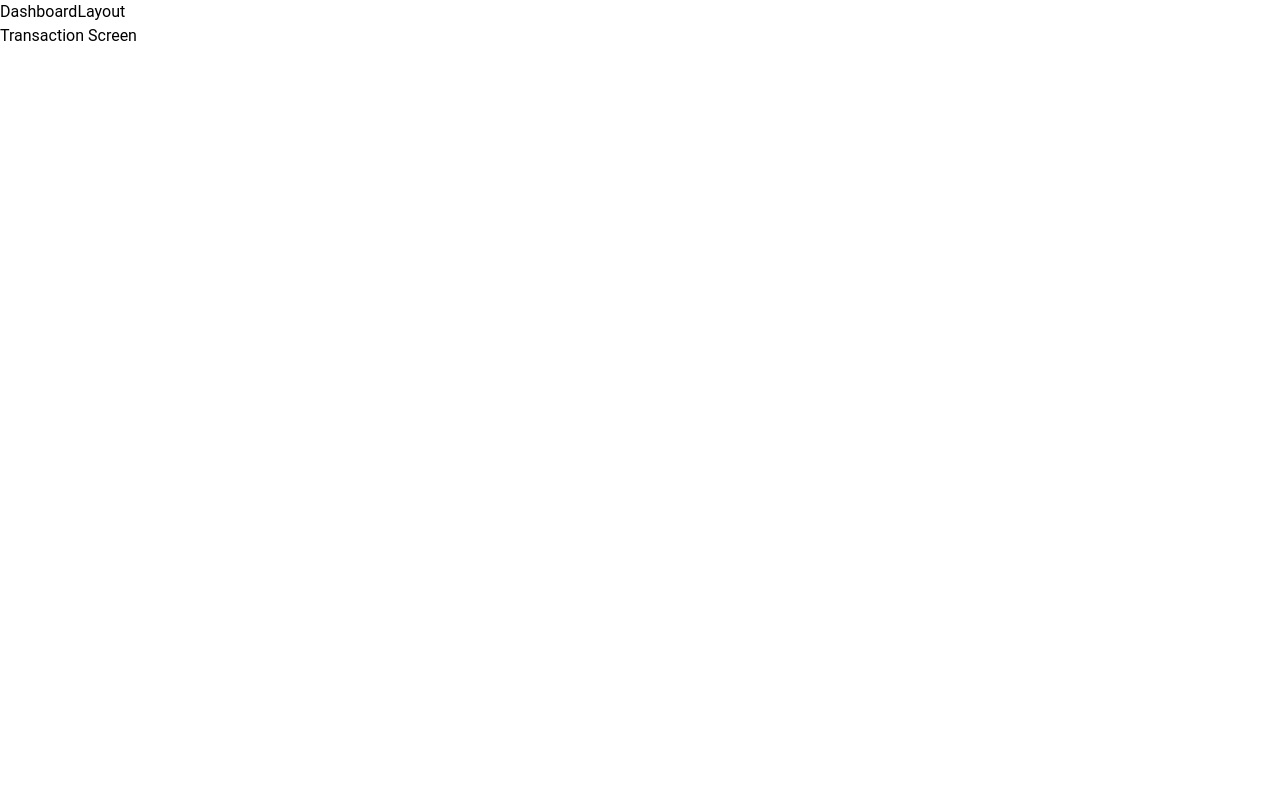
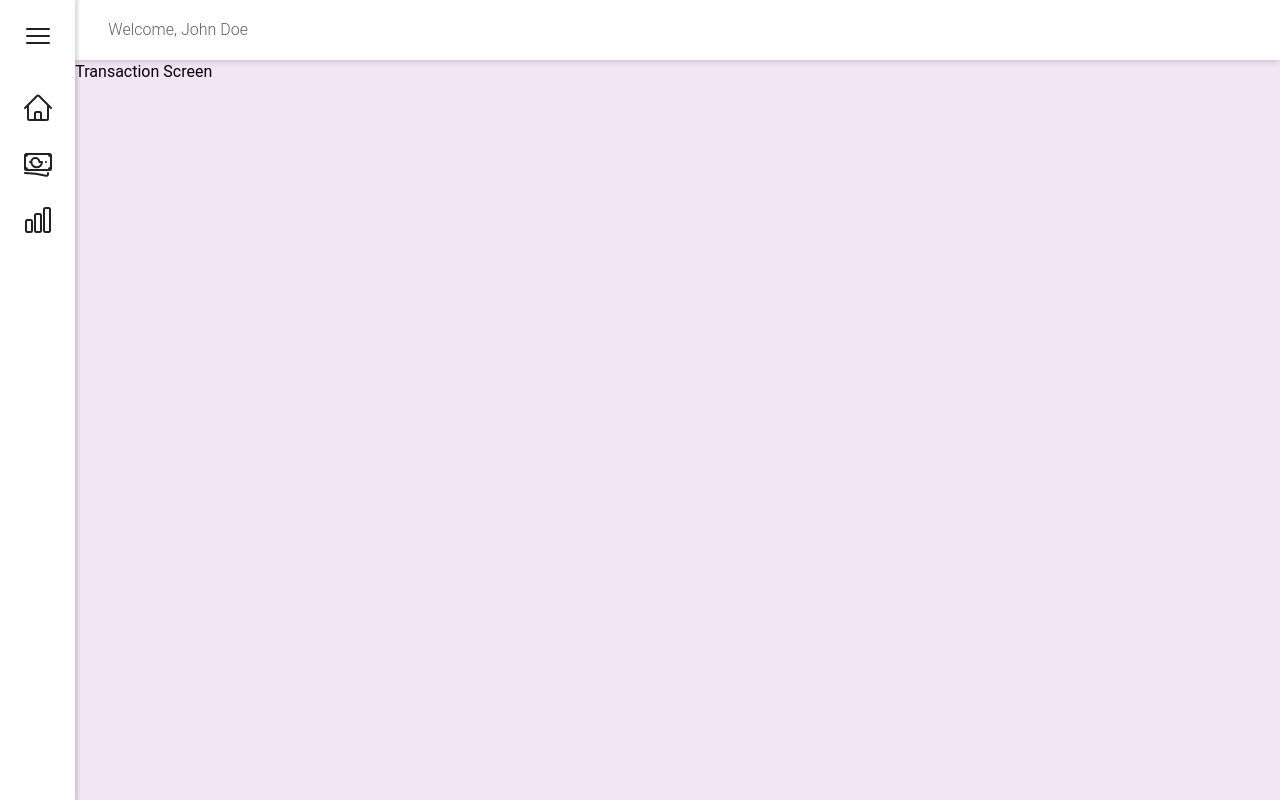
Before and after one commit to hzburki/finance-manager-ui, a React (Vite) app: page /transactions in a window 1280 px wide. Built offline with nearby package versions, Linux system fonts and the light colour scheme.

Commit message:
created App layout

```diff
--- a/src/components/dashboard.layout.tsx
+++ b/src/components/dashboard.layout.tsx
@@ -1,11 +1,90 @@
-import React from "react";
+import { IconButton, Navbar, Typography } from "@material-tailwind/react";
 import { Outlet } from "react-router-dom";
 
 export default function DashboardLayout() {
   return (
-    <div>
-      <h1>DashboardLayout</h1>
-      <Outlet />
+    <div className="min-h-screen flex flex-row">
+      {/* Side Menu */}
+      <div className="w-20 min-h-full z-10 shadow-r-md">
+        <div className="flex py-4 justify-center">
+          <IconButton variant="text">
+            <svg
+              xmlns="http://www.w3.org/2000/svg"
+              fill="none"
+              viewBox="0 0 24 24"
+              strokeWidth={1.5}
+              stroke="currentColor"
+              className="w-8 h-8 text-lg"
+            >
+              <path
+                strokeLinecap="round"
+                strokeLinejoin="round"
+                d="M3.75 6.75h16.5M3.75 12h16.5m-16.5 5.25h16.5"
+              />
+            </svg>
+          </IconButton>
+        </div>
+        <div className="flex justify-start items-center gap-y-4 py-4 flex-col">
+          <IconButton variant="text">
+            <svg
+              xmlns="http://www.w3.org/2000/svg"
+              fill="none"
+              viewBox="0 0 24 24"
+              strokeWidth={1.5}
+              stroke="currentColor"
+              className="w-8 h-8"
+            >
+              <path
+                strokeLinecap="round"
+                strokeLinejoin="round"
+                d="M2.25 12l8.954-8.955c.44-.439 1.152-.439 1.591 0L21.75 12M4.5 9.75v10.125c0 .621.504 1.125 1.125 1.125H9.75v-4.875c0-.621.504-1.125 1.125-1.125h2.25c.621 0 1.125.504 1.125 1.125V21h4.125c.621 0 1.125-.504 1.125-1.125V9.75M8.25 21h8.25"
+              />
+            </svg>
+          </IconButton>
+          <IconButton variant="text">
+            <svg
+              xmlns="http://www.w3.org/2000/svg"
+              fill="none"
+              viewBox="0 0 24 24"
+              strokeWidth={1.5}
+              stroke="currentColor"
+              className="w-8 h-8"
+            >
+              <path
+                strokeLinecap="round"
+                strokeLinejoin="round"
+                d="M2.25 18.75a60.07 60.07 0 0115.797 2.101c.727.198 1.453-.342 1.453-1.096V18.75M3.75 4.5v.75A.75.75 0 013 6h-.75m0 0v-.375c0-.621.504-1.125 1.125-1.125H20.25M2.25 6v9m18-10.5v.75c0 .414.336.75.75.75h.75m-1.5-1.5h.375c.621 0 1.125.504 1.125 1.125v9.75c0 .621-.504 1.125-1.125 1.125h-.375m1.5-1.5H21a.75.75 0 00-.75.75v.75m0 0H3.75m0 0h-.375a1.125 1.125 0 01-1.125-1.125V15m1.5 1.5v-.75A.75.75 0 003 15h-.75M15 10.5a3 3 0 11-8 0 3 3 0 016 0zm3 0h.008v.008H18V10.5zm-12 0h.008v.008H6V10.5z"
+              />
+            </svg>
+          </IconButton>
+          <IconButton variant="text">
+            <svg
+              xmlns="http://www.w3.org/2000/svg"
+              fill="none"
+              viewBox="0 0 24 24"
+              strokeWidth={1.5}
+              stroke="currentColor"
+              className="w-8 h-8"
+            >
+              <path
+                strokeLinecap="round"
+                strokeLinejoin="round"
+                d="M3 13.125C3 12.504 3.504 12 4.125 12h2.25c.621 0 1.125.504 1.125 1.125v6.75C7.5 20.496 6.996 21 6.375 21h-2.25A1.125 1.125 0 013 19.875v-6.75zM9.75 8.625c0-.621.504-1.125 1.125-1.125h2.25c.621 0 1.125.504 1.125 1.125v11.25c0 .621-.504 1.125-1.125 1.125h-2.25a1.125 1.125 0 01-1.125-1.125V8.625zM16.5 4.125c0-.621.504-1.125 1.125-1.125h2.25C20.496 3 21 3.504 21 4.125v15.75c0 .621-.504 1.125-1.125 1.125h-2.25a1.125 1.125 0 01-1.125-1.125V4.125z"
+              />
+            </svg>
+          </IconButton>
+        </div>
+      </div>
+      <div className="w-full overflow-auto">
+        {/* Navbar */}
+        <Navbar className="rounded-none min-w-full bg-white shadow-md">
+          <Typography color="gray">Welcome, John Doe</Typography>
+        </Navbar>
+        {/* Children */}
+        <div className="bg-purple-50 min-h-full">
+          <Outlet />
+        </div>
+      </div>
     </div>
   );
 }
--- a/tailwind.config.js
+++ b/tailwind.config.js
@@ -8,7 +8,11 @@ export default withMT(
       "./src/**/*.{js,ts,jsx,tsx}",
     ],
     theme: {
-      extend: {},
+      extend: {
+        boxShadow: {
+          'r-md': "2px 0px 3px 1px #00000024"
+        }
+      },
     },
     plugins: [],
   }
```
